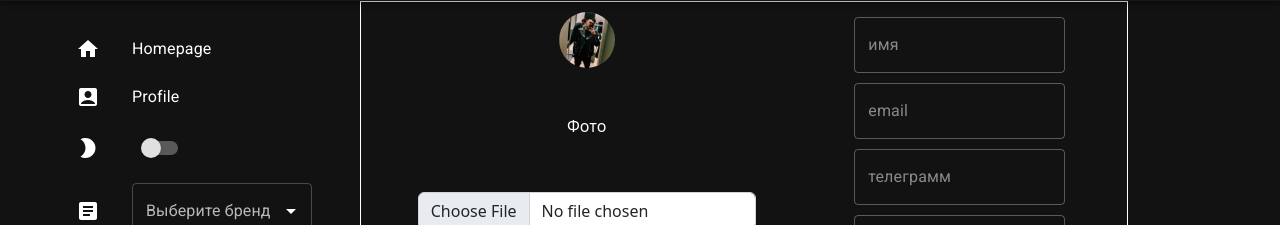
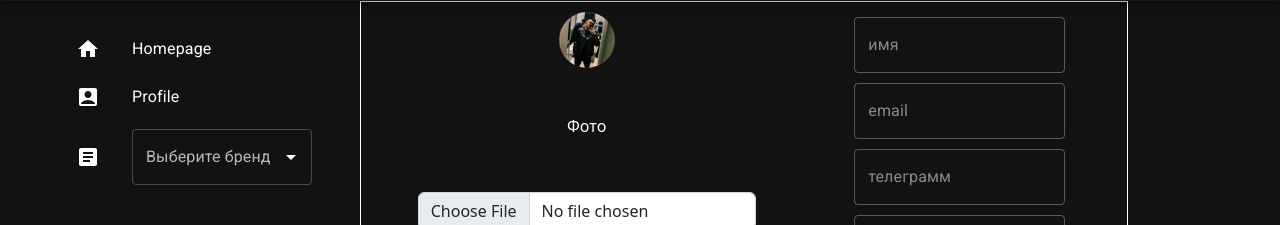
Before and after one commit to Fil101/Auto-Forum-21, a React (Create React App) app in the folder client/: page /personal in a window 1280 px wide. Shown: the part 79-304 px from the top of the page. Built offline with nearby package versions, Linux system fonts and the light colour scheme; no server answers.

Commit message:
button theme delete from sidebar

```diff
--- a/client/src/components/UI/Navbar/Navbar.jsx
+++ b/client/src/components/UI/Navbar/Navbar.jsx
@@ -19,6 +19,7 @@ import { createTheme, ListItemButton, ListItemIcon, Switch } from "@mui/material
 import { ModeNight } from "@mui/icons-material";
 import { ThemeProvider } from "@emotion/react";
 import { logout } from "../../../redux/actions/authActions";
+import { setMode } from "../../../redux/actions/modeThemeActions";
 import './logostyle.css';
 
 function Navbar() {
@@ -28,7 +29,9 @@ function Navbar() {
   const logoutHandler = (e) => {
     dispatch(logout());
   };
-  const [mode, setMode] = useState('dark');
+
+  const { mode } = useSelector((state) => state);
+  // const [mode, setMode] = useState('dark');
   const darkTheme = createTheme({
     palette: {
       mode,
@@ -106,7 +109,7 @@ function Navbar() {
               <ListItemIcon>
                 <ModeNight />
               </ListItemIcon>
-              <Switch onChange={e => setMode(mode === 'light' ? 'dark' : 'light')} />
+              <Switch onChange={e => (dispatch(setMode()))} />
             </ListItemButton>
             {!auth?.name && (
             <Box sx={{ flexGrow: 1, display: { xs: "none", md: "flex" } }}>
--- a/client/src/components/pages/Community/UI/Sidebar.jsx
+++ b/client/src/components/pages/Community/UI/Sidebar.jsx
@@ -72,15 +72,15 @@ function Sidebar() {
               <ListItemText primary="Profile" />
             </ListItemButton>
           </ListItem>
-          <ListItem disablePadding>
-            <ListItemButton component="a" href="#simple-list">
-              <ListItemIcon>
-                <ModeNight />
-              </ListItemIcon>
-              {/* mode === 'light' ? 'dark' : 'light' */}
-              <Switch onChange={e => (dispatch(setMode()))} />
-            </ListItemButton>
-          </ListItem>
+          {/* <ListItem disablePadding> */}
+          {/* <ListItemButton component="a" href="#simple-list"> */}
+          {/* <ListItemIcon> */}
+          {/* <ModeNight /> */}
+          {/* </ListItemIcon> */}
+          {/* mode === 'light' ? 'dark' : 'light' */}
+          {/* <Switch onChange={e => (dispatch(setMode()))} /> */}
+          {/* </ListItemButton> */}
+          {/* </ListItem> */}
           <ListItem disablePadding>
             <ListItemButton>
               <ListItemIcon>
```
Also changed, not shown: 2 other files (tests, documents, lock files or other folders).
